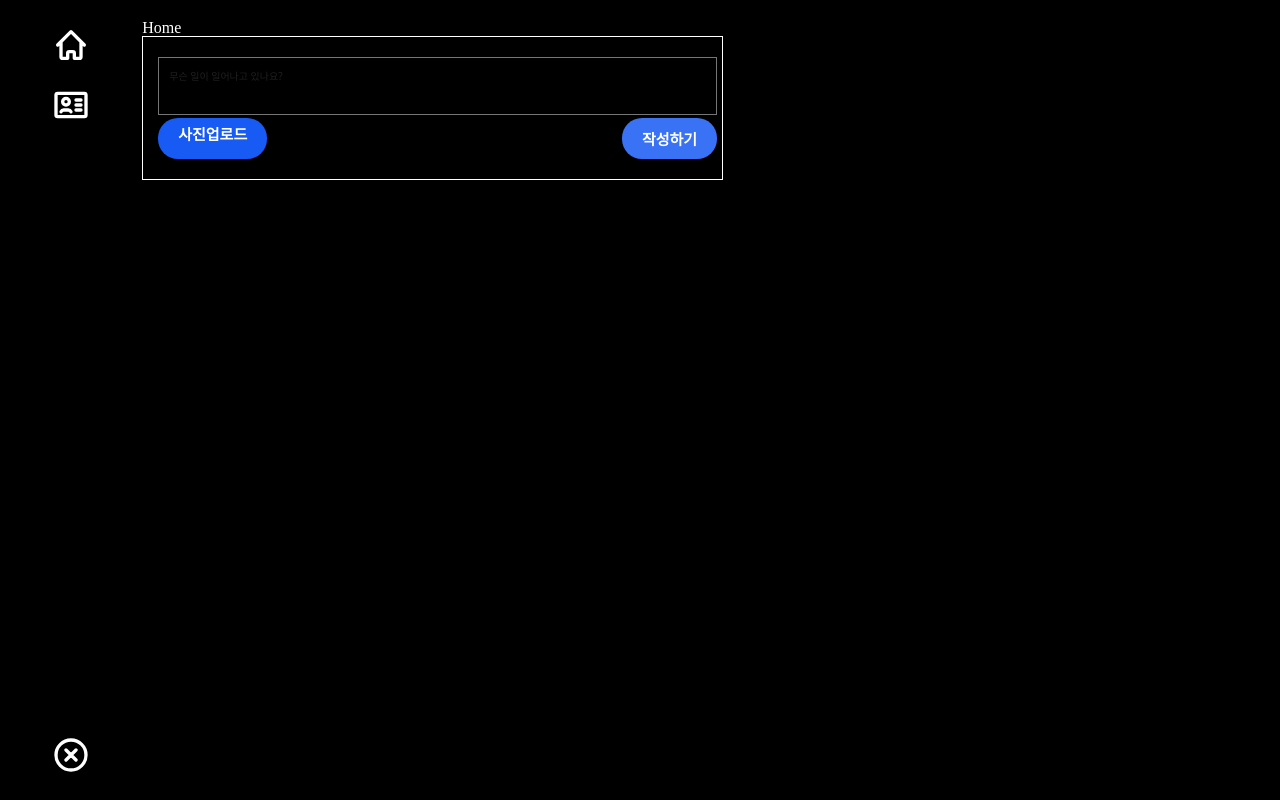
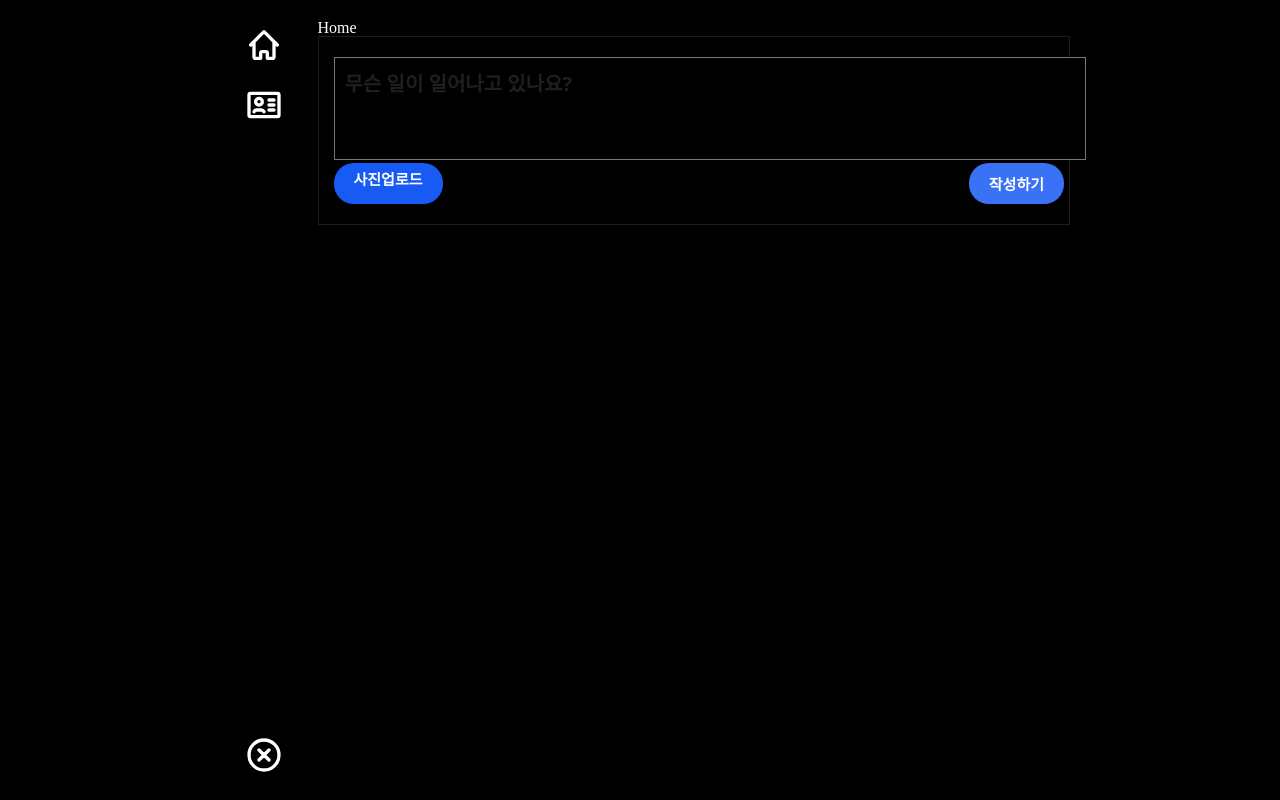
Before and after one commit to dagon0721/daelimx, a React (Create React App) app: page / in a window 1280 px wide. Built offline with nearby package versions, Linux system fonts and the light colour scheme; no server answers; sample sign-in values are in the browser's storage.

Commit message:
Update1101

```diff
--- a/src/components/PostInput.tsx
+++ b/src/components/PostInput.tsx
@@ -1,14 +1,16 @@
 // 게시글을 작성하고, Server(Firebase)에 업로드 하는 컴포넌트
 
-import { useState } from "react";
+import { useRef, useState } from "react";
 import styled from "styled-components";
+import { auth, firestore } from "../firebaseConfig";
+import { Post } from "../types/postInput.type";
+import { addDoc, collection } from "firebase/firestore";
 
 const Form = styled.form`
   display: flex;
   gap: 10px;
-  border: 1px solid white;
+  border: 1px solid #1d1d1d;
   padding: 20px 5px;
-  width: 50%;
 `;
 const Profile = styled.div`
   background-color: tomato;
@@ -23,15 +25,15 @@ const TextArea = styled.textarea`
   background-color: black;
   color: white;
   width: 100%;
-  box-sizing: border-box; // 여기에 추가
   font-family: system-ui, -apple-system, BlinkMacSystemFont, "Segoe UI", Roboto, Oxygen, Ubuntu, Cantarell, "Open Sans", "Helvetica Neue", sans-serif;
+  font-size: 20px;
+  font-weight: bold;
   &:focus {
     outline: none;
     border-color: #4e68f8;
   }
   &::placeholder {
     color: #1f1f1f;
-    font-size: 10px;
   }
 `;
 
@@ -75,6 +77,9 @@ export default () => {
   // 1. 작성한 텍스트, 업로드한 이미지
   const [post, setPost] = useState<string>("");
   const [file, setFile] = useState<File>();
+  // 1-a. TextArea의 정보를 담을 Ref 생성
+  const textareaRef = useRef<HTMLTextAreaElement>(null);
+
   // 2. 작성한/변경된 텍스트를 State에 저장
   const onChange = (e: React.ChangeEvent<HTMLTextAreaElement>) => {
     // 1. 텍스트 변경 시 발생하는 Event에서 value 값 가져옴
@@ -84,6 +89,10 @@ export default () => {
     // } = e;
     // 2. value 값을 state에 저장
     setPost(value);
+    if (textareaRef && textareaRef.current) {
+      textareaRef.current.style.height = "auto"; // 초기화
+      textareaRef.current.style.height = `${textareaRef.current.scrollHeight}px`; // 내용에 맞게 높이 조절
+    }
   };
 
   // 3. 업로드한 이미지(File)를 State에 저장
@@ -99,18 +108,50 @@ export default () => {
     }
   };
   // 4. 작성한 게시글 정보를 Server(Firebase)에 업로드
-  const onSubmit = () => {};
+  const onSubmit = async (e: React.FormEvent<HTMLFormElement>) => {
+    e.preventDefault();
+    // -------- Loading Start --------
+    try {
+      // 0. [방어코드] : 로그인하지 않았거나, 게시글 내용이 없거나.. 실행 X
+      const user = auth.currentUser;
+      if (user === null || post === "") {
+        return;
+      }
+      // 1. Firebase에 전달할 정보가 필요
+      //    ㄴ 1-a. 게시글내용, 1-b. 이미지
+      //
+      // 2. Firebase에 전달할 정보를 담은 객체(Object) 생성
+      //  - 게시글 내용
+      //  - 게시글 작성(생성) 시간
+      //  - 게시글 작성자 닉네임(user)
+      //  - 게시글 작성자 uid
+      //  - 이미지
+      const myPost: Post = {
+        post: post,
+        createdAt: Date.now(), // UTC Time
+        nickname: user?.displayName || "익명",
+        userId: user.uid,
+      };
+      // 3. Firebase에 전달
+      await addDoc(collection(firestore, "posts"), myPost);
+    } catch (error) {
+      // ------- Error 발생 시, 예외처리 ------
+      console.error();
+    } finally {
+      // -------- Loading End --------
+    }
+  };
 
   // Page Design Rendering
   return (
-    <Form>
+    <Form onSubmit={(e) => onSubmit(e)}>
       <Profile></Profile>
       <PostArea>
-        <TextArea onChange={onChange} maxLength={200} placeholder="무슨 일이 일어나고 있나요?" />
+        <TextArea ref={textareaRef} rows={3} onChange={onChange} maxLength={200} placeholder="무슨 일이 일어나고 있나요?" />
         <BottomMenu>
           <AttachFileButton htmlFor="file">{file ? "업로드완료" : "사진업로드"}</AttachFileButton>
           <AttachFileInput onChange={(e) => onChangeFile(e)} type="file" id="file" accept="image/*" />
-          <SubmitButton onSubmit={onSubmit} type={"submit"} value={"작성하기"} />
+          <SubmitButton type={"submit"} value={"작성하기"} />
         </BottomMenu>
       </PostArea>
     </Form>
--- a/src/firebaseConfig.ts
+++ b/src/firebaseConfig.ts
@@ -1,6 +1,7 @@
 // Import the functions you need from the SDKs you need
 import { initializeApp } from "firebase/app";
-import { getAuth } from 'firebase/auth' //인증 관련
+import { getAuth } from "firebase/auth"; //인증 관련
+import { Firestore, getFirestore } from "firebase/firestore";
 // TODO: Add SDKs for Firebase products that you want to use
 // https://firebase.google.com/docs/web/setup#available-libraries
 
@@ -11,7 +12,7 @@ const firebaseConfig = {
   projectId: "daelimx-5210b",
   storageBucket: "daelimx-5210b.appspot.com",
   messagingSenderId: "654909605540",
-  appId: "1:654909605540:web:661ba1bf64751ae1938831"
+  appId: "1:654909605540:web:661ba1bf64751ae1938831",
 };
 
 // Initialize Firebase
@@ -19,3 +20,5 @@ const app = initializeApp(firebaseConfig);
 
 // 1. 인증 Authentication with "app"
 export const auth = getAuth(app);
+// 2. DB fireStore with "app"
+export const firestore = getFirestore(app);
--- a/src/screens/layout.tsx
+++ b/src/screens/layout.tsx
@@ -5,11 +5,12 @@ import { auth } from "../firebaseConfig";
 
 const Container = styled.div`
   display: grid;
-  grid-template-columns: 1fr 8fr;
+  grid-template-columns: 1fr 7fr;
   /* max-width: ${maxWidthWindow}px; */
   /* height: 100%; */
   padding: 20px 0px;
   width: 100%;
+  max-width: 860px;
 `;
 
 const Menu = styled.div`
@@ -67,15 +68,7 @@ export default () => {
         {/* 홈 메뉴 */}
         <Link to={"/"}>
           <MenuItem>
-            <svg
-              className="w-6 h-6 text-gray-800 dark:text-white"
-              aria-hidden="true"
-              xmlns="http://www.w3.org/2000/svg"
-              width="24"
-              height="24"
-              fill="none"
-              viewBox="0 0 24 24"
-            >
+            <svg className="w-6 h-6 text-gray-800 dark:text-white" aria-hidden="true" xmlns="http://www.w3.org/2000/svg" width="24" height="24" fill="none" viewBox="0 0 24 24">
               <path
                 stroke="currentColor"
                 strokeLinecap="round"
@@ -89,15 +82,7 @@ export default () => {
         {/* 프로필 메뉴 */}
         <Link to={"/profile"}>
           <MenuItem>
-            <svg
-              className="w-6 h-6 text-gray-800 dark:text-white"
-              aria-hidden="true"
-              xmlns="http://www.w3.org/2000/svg"
-              width="24"
-              height="24"
-              fill="none"
-              viewBox="0 0 24 24"
-            >
+            <svg className="w-6 h-6 text-gray-800 dark:text-white" aria-hidden="true" xmlns="http://www.w3.org/2000/svg" width="24" height="24" fill="none" viewBox="0 0 24 24">
               <path
                 stroke="currentColor"
                 strokeLinecap="round"
@@ -112,22 +97,8 @@ export default () => {
         <BottomMenu>
           {/* 로그아웃 메뉴 */}
           <MenuItem onClick={signOut}>
-            <svg
-              className="w-6 h-6 text-gray-800 dark:text-white"
-              aria-hidden="true"
-              xmlns="http://www.w3.org/2000/svg"
-              width="24"
-              height="24"
-              fill="none"
-              viewBox="0 0 24 24"
-            >
-              <path
-                stroke="currentColor"
-                strokeLinecap="round"
-                strokeLinejoin="round"
-                strokeWidth="2"
-                d="m15 9-6 6m0-6 6 6m6-3a9 9 0 1 1-18 0 9 9 0 0 1 18 0Z"
-              />
+            <svg className="w-6 h-6 text-gray-800 dark:text-white" aria-hidden="true" xmlns="http://www.w3.org/2000/svg" width="24" height="24" fill="none" viewBox="0 0 24 24">
+              <path stroke="currentColor" strokeLinecap="round" strokeLinejoin="round" strokeWidth="2" d="m15 9-6 6m0-6 6 6m6-3a9 9 0 1 1-18 0 9 9 0 0 1 18 0Z" />
             </svg>
           </MenuItem>
         </BottomMenu>
```
Also changed, not shown: src/types/postInput.type.ts (added, +10 -0 lines).
